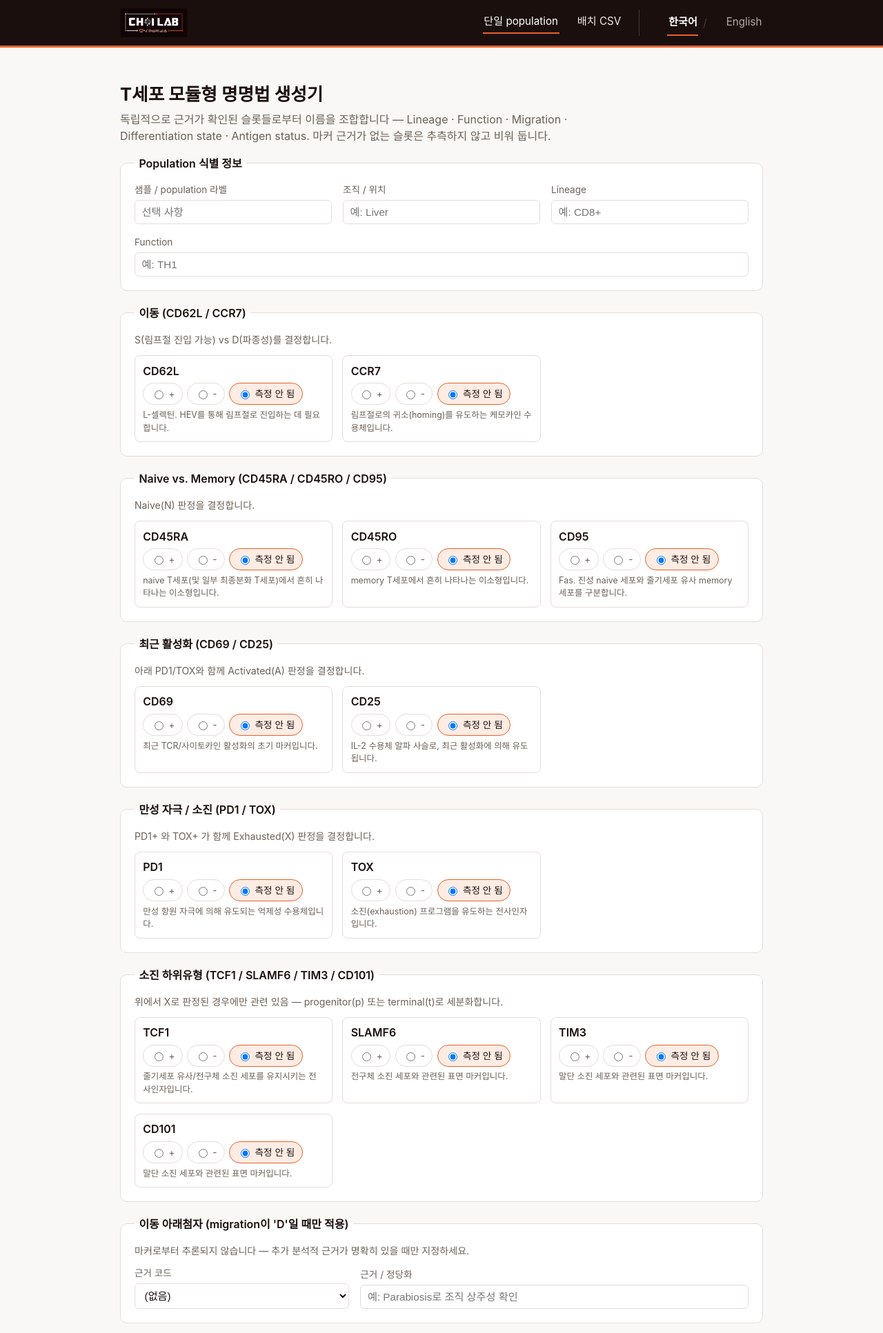
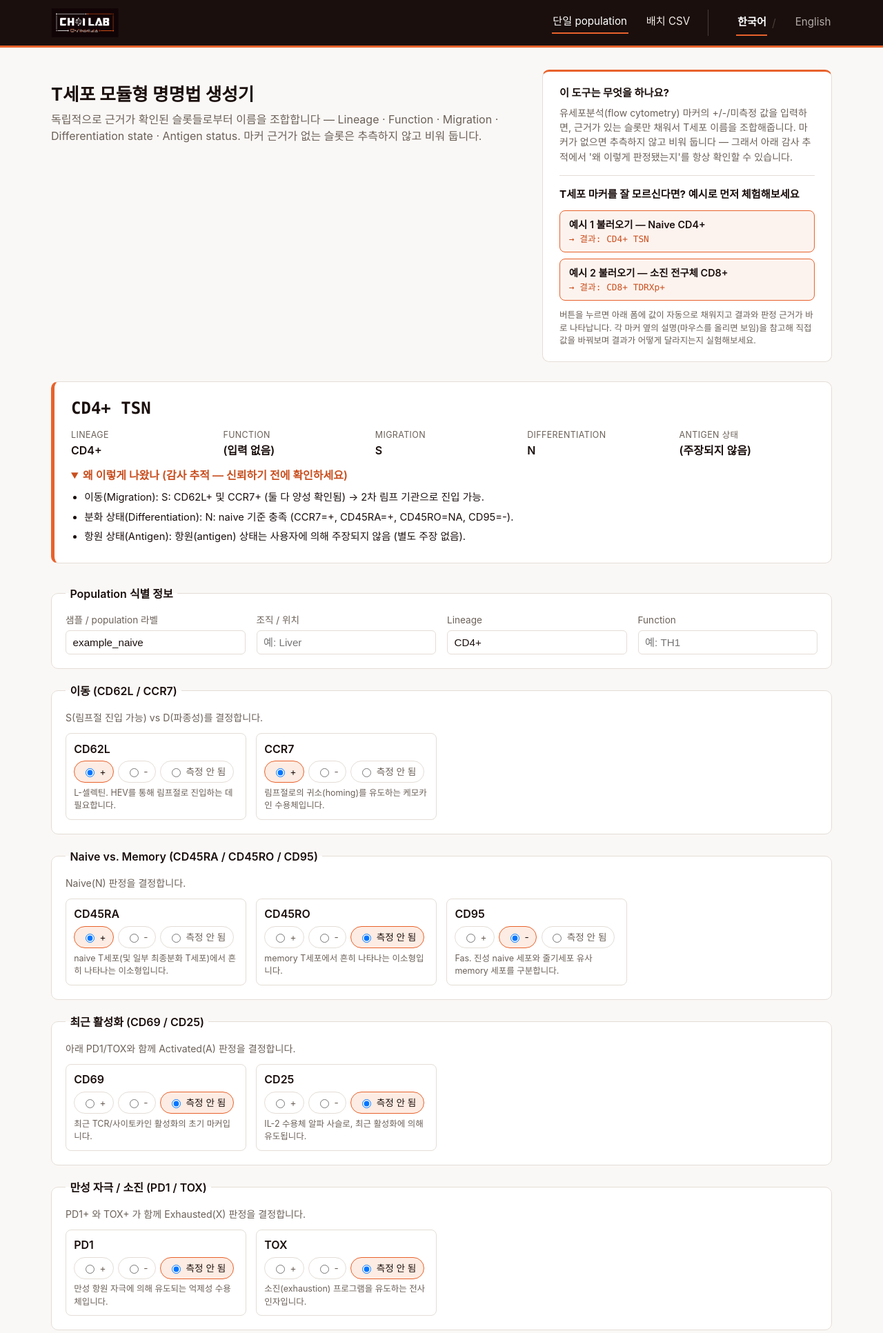
Before and after one commit to andrew010417/tcell-modular-nomenclature, a Flask app: page /?example=naive in a window 1280 px wide. Shown: the top 1933 px of the page at 69% size. Run offline with Flask 3, Linux system fonts and the light colour scheme.

Commit message:
Fill the wide hero area with a what-this-does + try-an-example panel
Widens the page layout (980px to 1180px) and adds a two-column hero on
the single-population page: a card explaining what the tool does plus
two one-click load-a-worked-example buttons (naive CD4+, exhausted
progenitor CD8+) that prefill the form and show the result and audit
trail immediately, for users unfamiliar with T cell marker panels.

```diff
--- a/app.py
+++ b/app.py
@@ -20,6 +20,23 @@ from web_i18n import UI_TEXT, get_lang
 app = Flask(__name__)
 
 LANG_COOKIE = "lang"
+
+# Prefill values for the "load a worked example" buttons — same two cases
+# documented in README.md / examples/template.csv, so a user unfamiliar with
+# T cell biology can see a real input/output pair before trying their own.
+EXAMPLE_RECORDS = {
+    "naive": {
+        "label": "example_naive", "lineage": "CD4+",
+        "CD62L": "+", "CCR7": "+", "CD45RA": "+", "CD95": "-",
+    },
+    "exhausted": {
+        "label": "example_exhausted_progenitor", "lineage": "CD8+",
+        "CD62L": "-", "PD1": "+", "TOX": "+", "TCF1": "+", "SLAMF6": "+", "TIM3": "-",
+        "migration_evidence": "R",
+        "migration_evidence_note": "Parabiosis confirms tissue residency",
+        "antigen_status": "+", "antigen_note": "Chronic LCMV infection model",
+    },
+}
 
 
 @app.context_processor
@@ -44,25 +61,30 @@ def index():
     result = None
     form_values = {}
 
+    example = request.args.get("example")
+    if request.method == "GET" and example in EXAMPLE_RECORDS:
+        form_values = dict(EXAMPLE_RECORDS[example])
+
     if request.method == "POST":
-        markers = {name: request.form.get(name, "NA") for group in marker_groups for name in group[1]}
         form_values = request.form.to_dict()
 
-        migration_evidence = request.form.get("migration_evidence") or None
-        differentiation_override = request.form.get("differentiation_override", "").strip() or None
+    if form_values:
+        markers = {name: form_values.get(name, "NA") for group in marker_groups for name in group[1]}
+        migration_evidence = form_values.get("migration_evidence") or None
+        differentiation_override = (form_values.get("differentiation_override") or "").strip() or None
 
         record = TCellRecord(
-            label=request.form.get("label", "").strip(),
-            location=request.form.get("location", "").strip(),
-            lineage=request.form.get("lineage", "").strip(),
-            function=request.form.get("function", "").strip(),
+            label=(form_values.get("label") or "").strip(),
+            location=(form_values.get("location") or "").strip(),
+            lineage=(form_values.get("lineage") or "").strip(),
+            function=(form_values.get("function") or "").strip(),
             markers=markers,
             migration_evidence=migration_evidence,
-            migration_evidence_note=request.form.get("migration_evidence_note", "").strip(),
+            migration_evidence_note=(form_values.get("migration_evidence_note") or "").strip(),
             differentiation_override=differentiation_override,
-            differentiation_override_note=request.form.get("differentiation_override_note", "").strip(),
-            antigen_status=request.form.get("antigen_status", "").strip(),
-            antigen_note=request.form.get("antigen_note", "").strip(),
+            differentiation_override_note=(form_values.get("differentiation_override_note") or "").strip(),
+            antigen_status=(form_values.get("antigen_status") or "").strip(),
+            antigen_note=(form_values.get("antigen_note") or "").strip(),
         )
         result = generate_nomenclature(record, lang=lang)
 
--- a/static/style.css
+++ b/static/style.css
@@ -26,7 +26,7 @@ body {
 }
 
 .header-inner {
-  max-width: 980px;
+  max-width: 1180px;
   margin: 0 auto;
   padding: 0.75rem 1.5rem;
   display: flex;
@@ -85,13 +85,82 @@ body {
 }
 
 .page {
-  max-width: 980px;
+  max-width: 1180px;
   margin: 0 auto;
   padding: 2rem 1.5rem 4rem;
 }
 
 h1 { font-size: 1.6rem; margin-bottom: 0.25rem; }
 .subtitle { color: var(--muted); max-width: 65ch; margin-top: 0; }
+
+.hero-grid {
+  display: flex;
+  gap: 2rem;
+  align-items: stretch;
+  margin-bottom: 1.75rem;
+  flex-wrap: wrap;
+}
+
+.hero-text { flex: 1 1 420px; }
+
+.hero-card {
+  flex: 1 1 360px;
+  max-width: 420px;
+  background: var(--card);
+  border: 1px solid var(--border);
+  border-top: 3px solid var(--orange);
+  border-radius: 10px;
+  padding: 1.25rem 1.5rem;
+}
+
+.hero-card h2 {
+  font-size: 0.95rem;
+  margin: 0 0 0.4rem;
+}
+
+.hero-card p {
+  font-size: 0.88rem;
+  color: var(--muted);
+  margin: 0;
+}
+
+.hero-card hr {
+  border: none;
+  border-top: 1px solid var(--border);
+  margin: 1rem 0;
+}
+
+.example-buttons {
+  display: flex;
+  flex-direction: column;
+  gap: 0.6rem;
+  margin: 0.75rem 0;
+}
+
+.example-btn {
+  display: flex;
+  flex-direction: column;
+  border: 1px solid var(--orange);
+  border-radius: 8px;
+  padding: 0.55rem 0.8rem;
+  text-decoration: none;
+  color: var(--ink);
+  background: #fdf3ee;
+}
+
+.example-btn:hover { background: #fdece3; }
+
+.example-btn-label { font-weight: 600; font-size: 0.9rem; }
+.example-btn-desc {
+  font-family: "SF Mono", Consolas, Menlo, monospace;
+  font-size: 0.8rem;
+  color: var(--orange-dark);
+}
+
+.hero-hint {
+  font-size: 0.78rem !important;
+  color: var(--muted);
+}
 
 fieldset {
   border: 1px solid var(--border);
--- a/templates/base.html
+++ b/templates/base.html
@@ -26,8 +26,10 @@
     </div>
   </header>
   <main class="page">
+    {% block hero %}
     <h1>{% block heading %}{{ t.heading }}{% endblock %}</h1>
     <p class="subtitle">{{ t.subtitle }}</p>
+    {% endblock %}
     {% block content %}{% endblock %}
   </main>
   <footer class="site-footer">
--- a/templates/index.html
+++ b/templates/index.html
@@ -1,4 +1,31 @@
 {% extends "base.html" %}
+
+{% block hero %}
+<div class="hero-grid">
+  <div class="hero-text">
+    <h1>{{ t.heading }}</h1>
+    <p class="subtitle">{{ t.subtitle }}</p>
+  </div>
+  <aside class="hero-card">
+    <h2>{{ t.hero_what_title }}</h2>
+    <p>{{ t.hero_what_body }}</p>
+    <hr>
+    <h2>{{ t.hero_try_title }}</h2>
+    <div class="example-buttons">
+      <a class="example-btn" href="{{ url_for('index', example='naive') }}">
+        <span class="example-btn-label">{{ t.hero_example_naive }}</span>
+        <span class="example-btn-desc">{{ t.hero_example_naive_desc }}</span>
+      </a>
+      <a class="example-btn" href="{{ url_for('index', example='exhausted') }}">
+        <span class="example-btn-label">{{ t.hero_example_exhausted }}</span>
+        <span class="example-btn-desc">{{ t.hero_example_exhausted_desc }}</span>
+      </a>
+    </div>
+    <p class="hero-hint">{{ t.hero_example_hint }}</p>
+  </aside>
+</div>
+{% endblock %}
+
 {% block content %}
 
 {% if result %}
--- a/web_i18n.py
+++ b/web_i18n.py
@@ -68,6 +68,19 @@ UI_TEXT = {
         "result_not_assigned": "(할당되지 않음)",
         "result_not_asserted": "(주장되지 않음)",
         "rationale_summary": "왜 이렇게 나왔나 (감사 추적 — 신뢰하기 전에 확인하세요)",
+        # hero "quick start" card (index page)
+        "hero_what_title": "이 도구는 무엇을 하나요?",
+        "hero_what_body": (
+            "유세포분석(flow cytometry) 마커의 +/-/미측정 값을 입력하면, 근거가 있는 슬롯만 "
+            "채워서 T세포 이름을 조합해줍니다. 마커가 없으면 추측하지 않고 비워 둡니다 — "
+            "그래서 아래 감사 추적에서 '왜 이렇게 판정됐는지'를 항상 확인할 수 있습니다."
+        ),
+        "hero_try_title": "T세포 마커를 잘 모르신다면? 예시로 먼저 체험해보세요",
+        "hero_example_naive": "예시 1 불러오기 — Naive CD4+",
+        "hero_example_naive_desc": "→ 결과: CD4+ TSN",
+        "hero_example_exhausted": "예시 2 불러오기 — 소진 전구체 CD8+",
+        "hero_example_exhausted_desc": "→ 결과: CD8+ TDRXp+",
+        "hero_example_hint": "버튼을 누르면 아래 폼에 값이 자동으로 채워지고 결과와 판정 근거가 바로 나타납니다. 각 마커 옆의 설명(마우스를 올리면 보임)을 참고해 직접 값을 바꿔보며 결과가 어떻게 달라지는지 실험해보세요.",
         # batch page
         "batch_heading": "배치 CSV 모드",
         "batch_intro_pre": "샘플/population CSV를 업로드하면 ",
@@ -139,6 +152,19 @@ UI_TEXT = {
         "result_not_assigned": "(not assigned)",
         "result_not_asserted": "(not asserted)",
         "rationale_summary": "Why (audit trail — check this before trusting the name)",
+        "hero_what_title": "What does this tool do?",
+        "hero_what_body": (
+            "Enter flow-cytometry marker calls (+/-/not measured) and it composes a T cell "
+            "name from only the slots that have direct evidence — nothing is guessed. "
+            "That's why the audit trail below always explains exactly why each part of the "
+            "name was called the way it was."
+        ),
+        "hero_try_title": "New to T cell markers? Try a worked example first",
+        "hero_example_naive": "Load example 1 — Naive CD4+",
+        "hero_example_naive_desc": "→ result: CD4+ TSN",
+        "hero_example_exhausted": "Load example 2 — Exhausted progenitor CD8+",
+        "hero_example_exhausted_desc": "→ result: CD8+ TDRXp+",
+        "hero_example_hint": "Clicking a button fills in the form below and shows the result plus its audit trail right away. Hover a marker for what it means, then try changing values yourself to see how the result changes.",
         "batch_heading": "Batch CSV mode",
         "batch_intro_pre": "Upload a CSV of samples/populations and get back the same file with ",
         "batch_intro_post": " columns appended. Not sure what columns to use? ",
```
